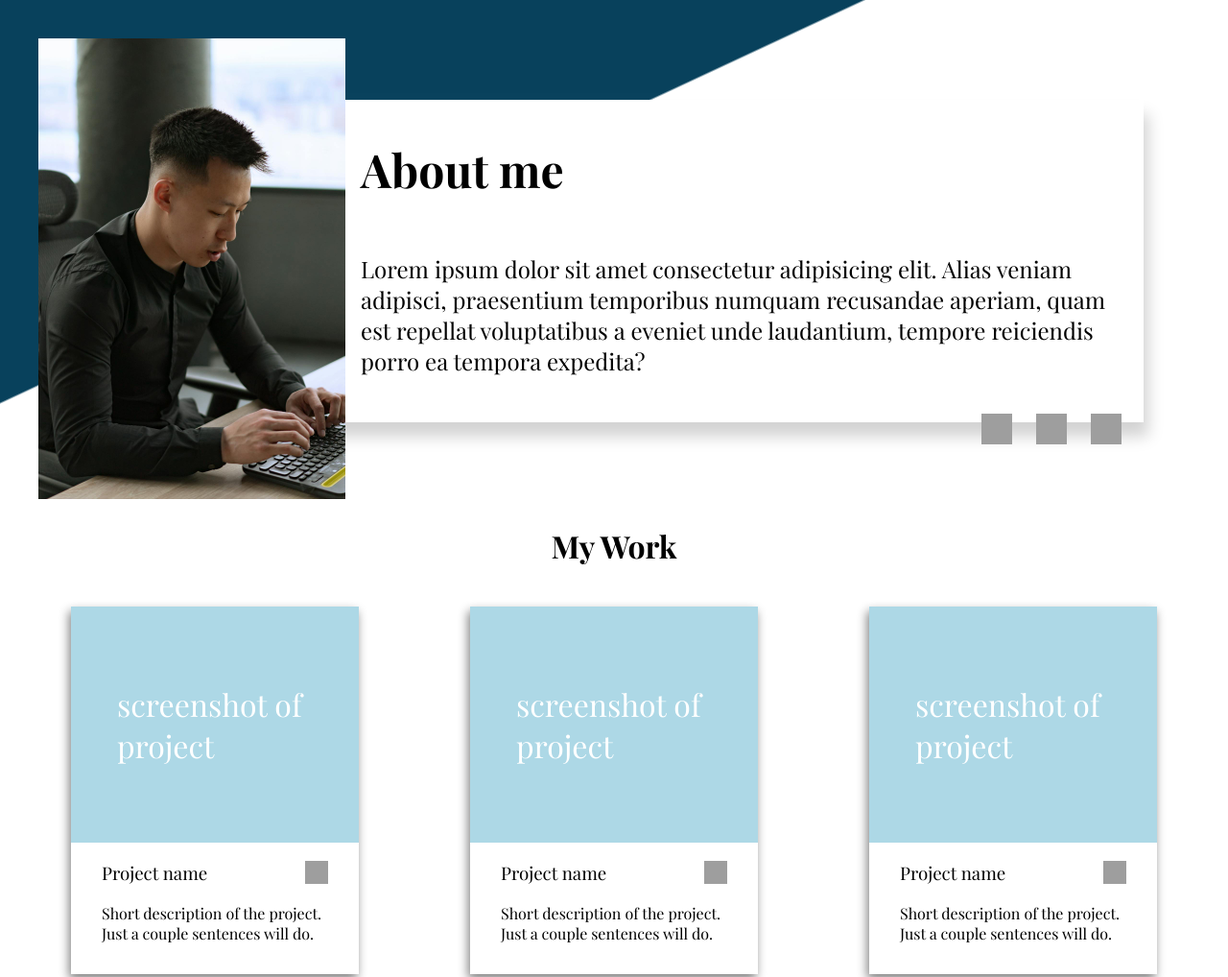
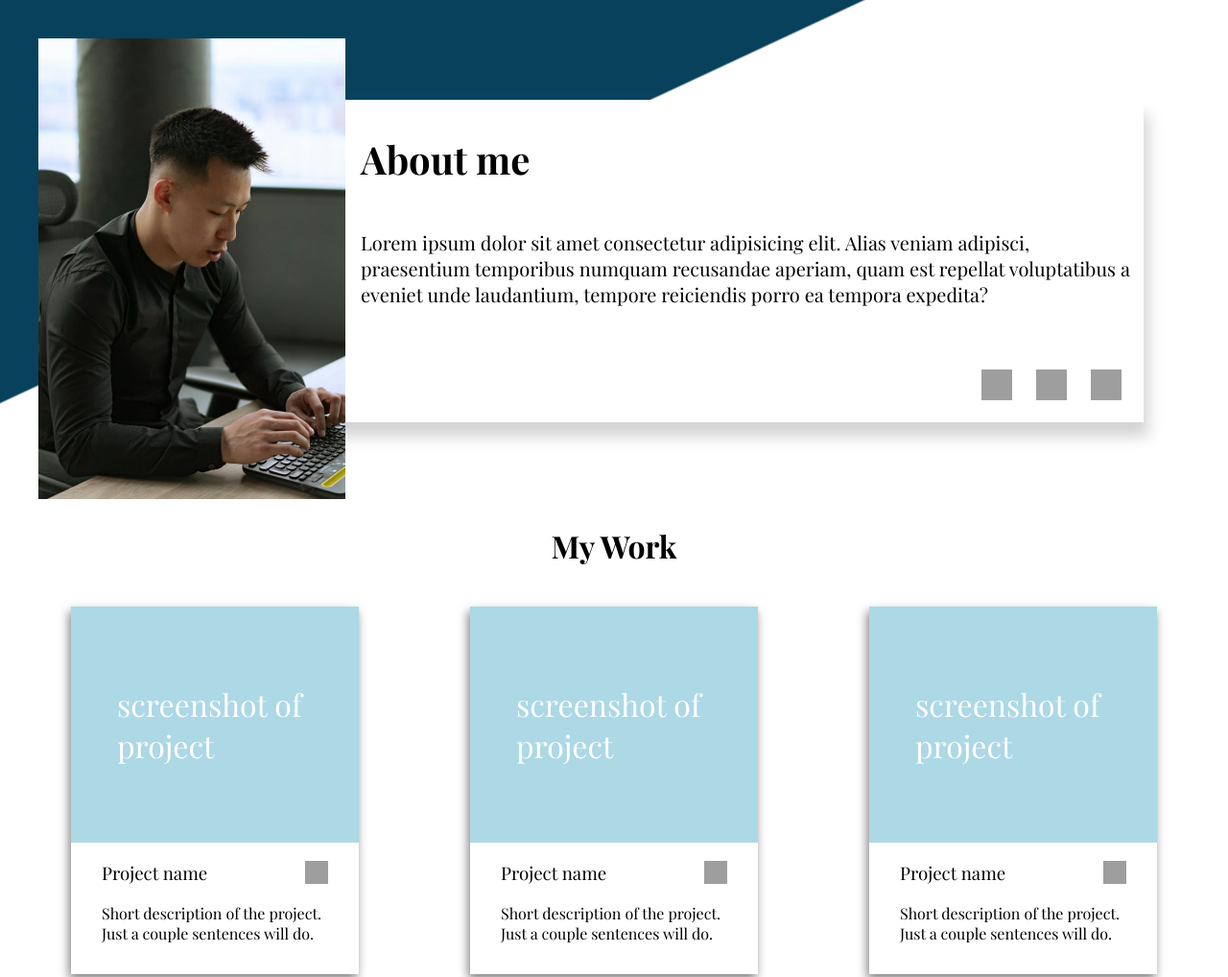
Before and after one commit to bobmcw/odin-homePage, a website built with webpack: page src/index.html in a window 1280 px wide. Shown: the top 1018 px of the page at 96% size. Built offline with nearby package versions, Linux system fonts and the light colour scheme; grey boxes are pictures that could not be loaded; a web font is replaced by a local one.

Commit message:
made font scale with the screen size so no overflows happen

```diff
--- a/src/style.css
+++ b/src/style.css
@@ -124,7 +124,7 @@ footer > .icons{
         height: 40vh;
         max-height: 1000px;
         box-shadow: 5px 15px 15px lightgray;
-        font-size: 1.5rem;
+        font-size: 2.5vh;
         display: flex;
         flex-direction: column;
         background-color: white;
```
